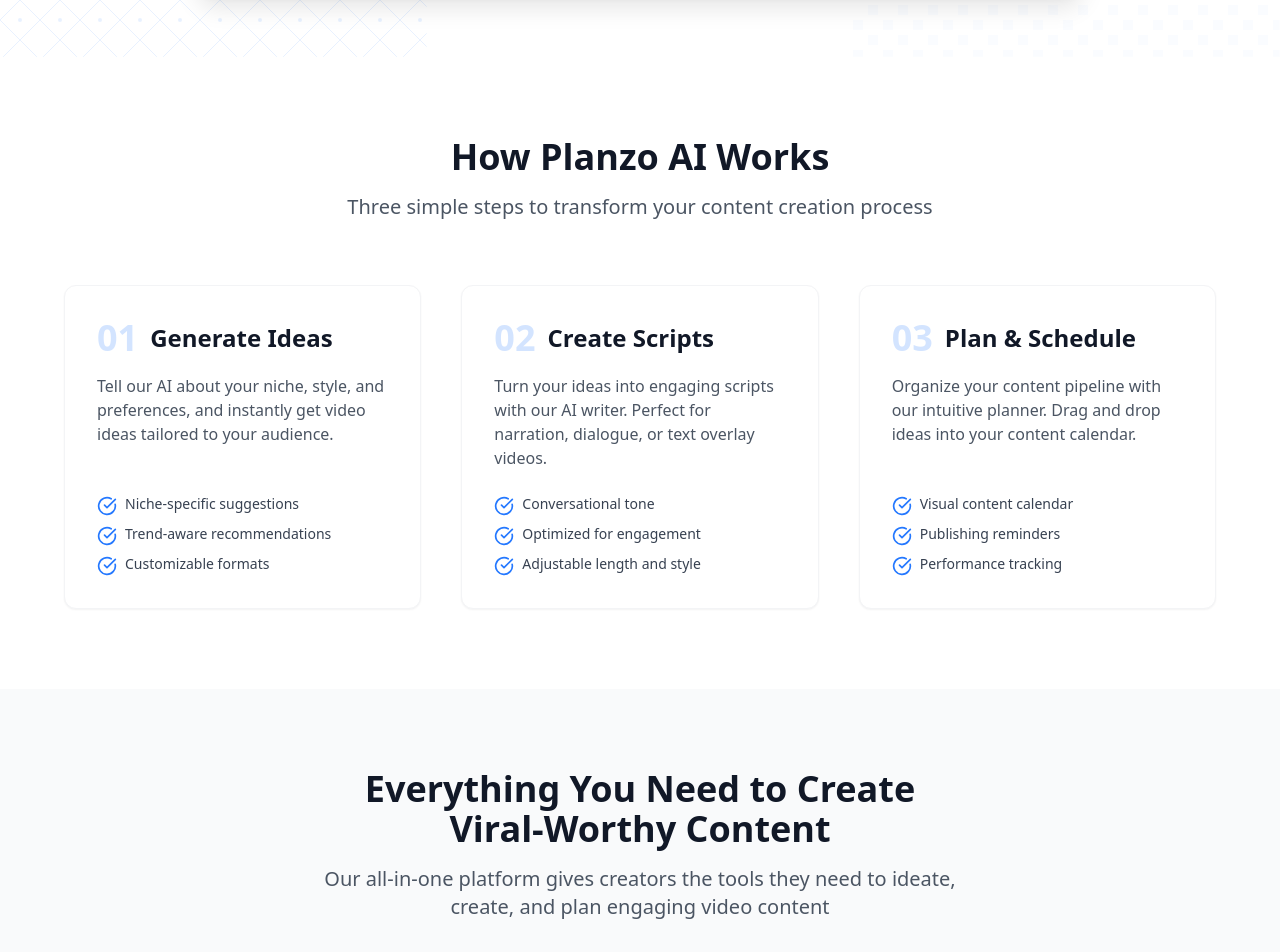
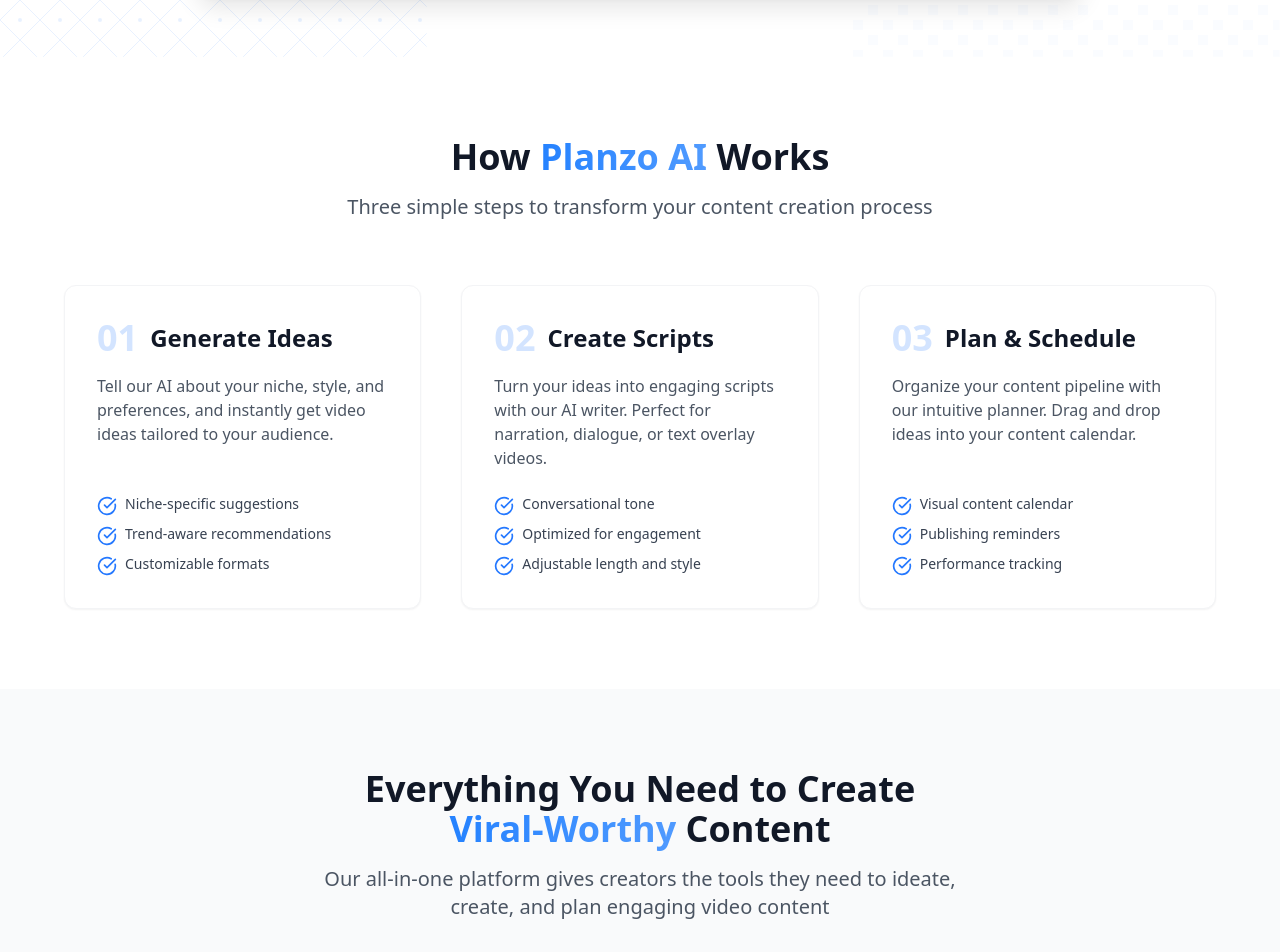
Before and after one commit to Tasklyios/planzo-ai, a React (Vite) app: page / in a window 1280 px wide. Shown: the part 1240-2192 px from the top of the page. Built offline with nearby package versions, Linux system fonts and the light colour scheme.

Commit message:
Highlight specific text
Highlights specific text in the "How It Works" and "Features" sections using the blue gradient.

```diff
--- a/src/components/Features.tsx
+++ b/src/components/Features.tsx
@@ -62,7 +62,7 @@ const Features = () => {
         <div className="text-center mb-16">
           <h2 className="text-3xl md:text-4xl font-bold text-gray-900 mb-4">
             Everything You Need to Create
-            <span className="block">Viral-Worthy Content</span>
+            <span className="block"><span className="bg-gradient-to-r from-[#2582ff] to-[#2582ff]/80 bg-clip-text text-transparent">Viral-Worthy</span> Content</span>
           </h2>
           <p className="text-xl text-gray-600 max-w-2xl mx-auto">
             Our all-in-one platform gives creators the tools they need to ideate, create, and plan engaging video content
--- a/src/components/HowItWorks.tsx
+++ b/src/components/HowItWorks.tsx
@@ -27,7 +27,9 @@ const HowItWorks = () => {
     <section className="py-20 bg-white">
       <div className="container mx-auto px-4">
         <div className="text-center mb-16">
-          <h2 className="text-3xl md:text-4xl font-bold text-gray-900 mb-4">How Planzo AI Works</h2>
+          <h2 className="text-3xl md:text-4xl font-bold text-gray-900 mb-4">
+            How <span className="bg-gradient-to-r from-[#2582ff] to-[#2582ff]/80 bg-clip-text text-transparent">Planzo AI</span> Works
+          </h2>
           <p className="text-xl text-gray-600 max-w-2xl mx-auto">
             Three simple steps to transform your content creation process
           </p>
```
